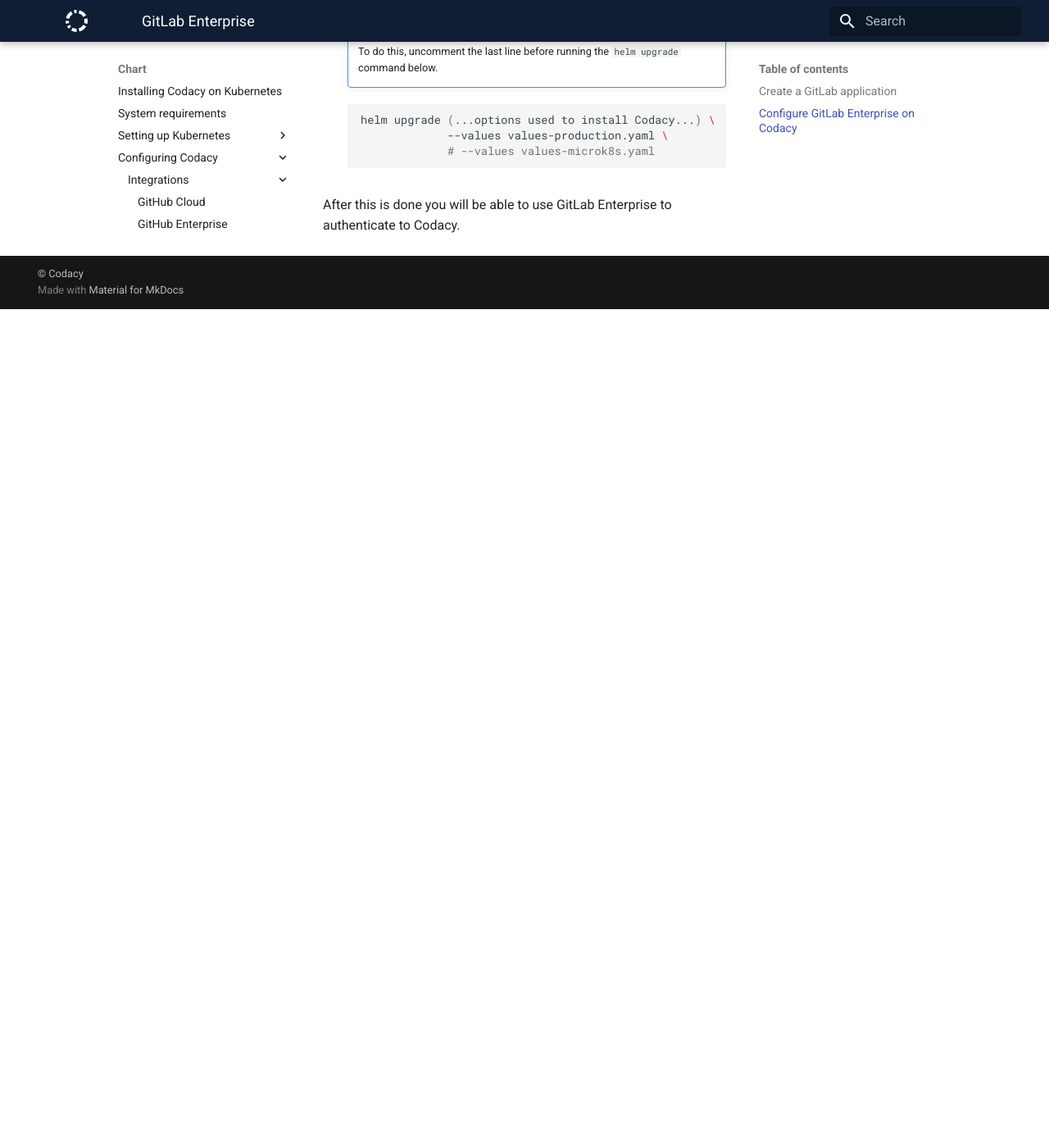
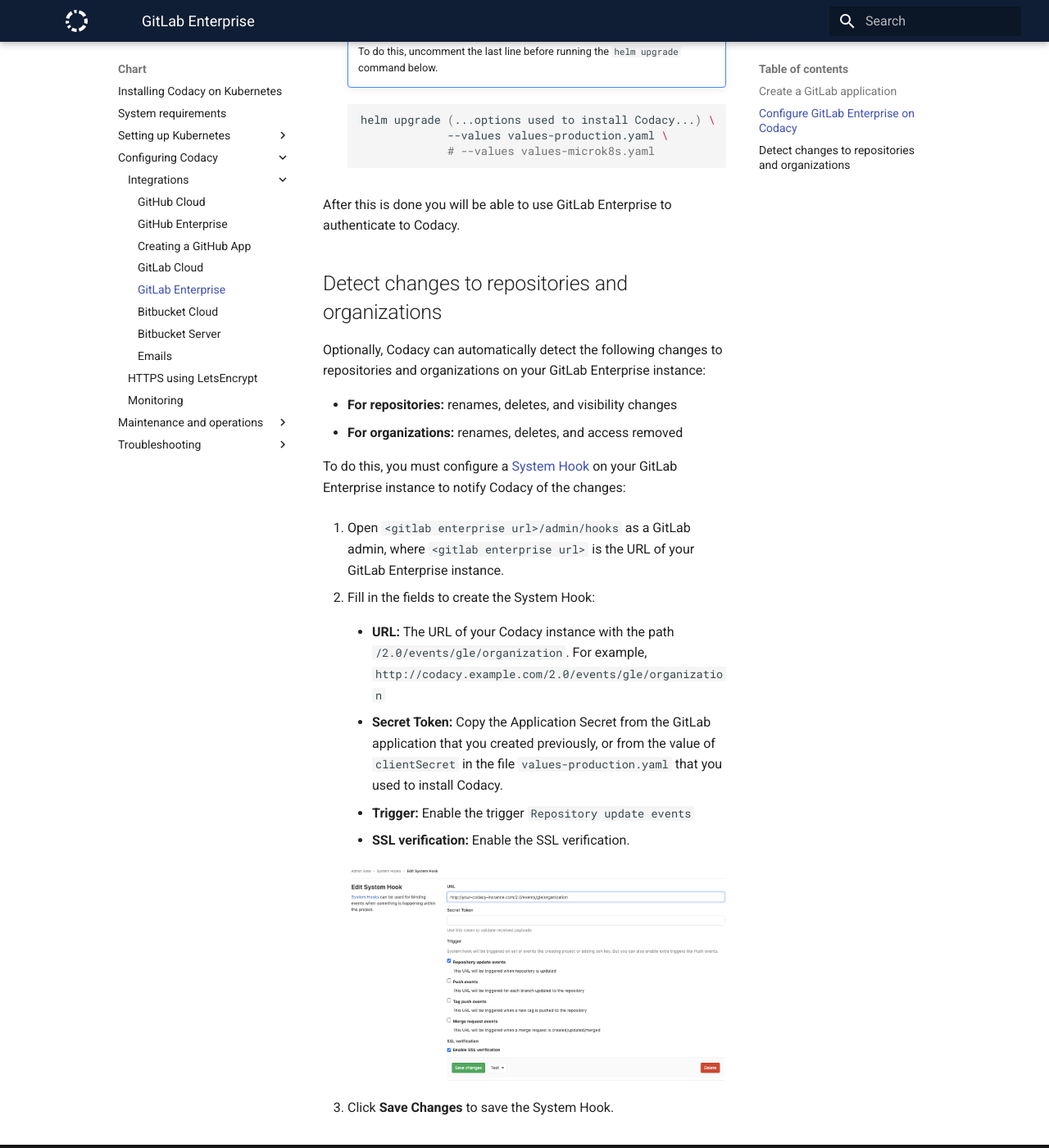
Before and after one commit to codacy/chart, an MkDocs documentation site: the page built from docs/configuration/integrations/gitlab-enterprise.md, in a window 1280 px wide and 1400 px high, scrolled down 2004 px. Shown: the whole window at 82% size. Built offline with MkDocs 1.6.1 and Material for MkDocs 9.7.7, drawn with Linux system fonts in a browser that asks for light colours; comment, search, counter and statistics services are not loaded; before the commit the page ends 2381 px from its top, so only the background shows below that; some of the changed text lies outside the part shown.

Commit message:
feature: Adds gitlab enterprise documentation for system hooks CY-2070 (#502)
* feature: Adds gitlab enterprise documentation CY-2070

* doc: Edit instructions on how to create GitLab Enterprise System Hook

These are mainly style changes. I also clarified that this step is
optional, and focused the title of the section and the introduction
on the benefits that customers will obtain if they perform the
configuration.

Co-authored-by: Paulo Ribeiro <paulo.ribeiro@codacy.com>

````diff
--- a/docs/configuration/integrations/gitlab-enterprise.md
+++ b/docs/configuration/integrations/gitlab-enterprise.md
@@ -6,7 +6,7 @@
 
 To integrate Codacy with GitLab Enterprise, you must create a GitLab application:
 
-1.  Open `<gitlab enterprise url>/profile/applications`, where `<gitlab enterprise url>` is the URL of your GitLab Enterprise instance.
+1.  Open `<gitlab enterprise url>/profile/applications` as a GitLab admin, where `<gitlab enterprise url>` is the URL of your GitLab Enterprise instance.
 
 2.  Fill in the fields to register your Codacy instance on GitLab:
 
@@ -64,3 +64,28 @@
     ```
 
 After this is done you will be able to use GitLab Enterprise to authenticate to Codacy.
+
+## Detect changes to repositories and organizations
+
+Optionally, Codacy can automatically detect the following changes to repositories and organizations on your GitLab Enterprise instance:
+
+-   **For repositories:** renames, deletes, and visibility changes
+-   **For organizations:** renames, deletes, and access removed
+
+To do this, you must configure a [System Hook](https://docs.gitlab.com/ee/system_hooks/system_hooks.html) on your GitLab Enterprise instance to notify Codacy of the changes:
+
+1.  Open `<gitlab enterprise url>/admin/hooks` as a GitLab admin, where `<gitlab enterprise url>` is the URL of your GitLab Enterprise instance.
+
+2.  Fill in the fields to create the System Hook:
+
+    -   **URL:** The URL of your Codacy instance with the path `/2.0/events/gle/organization`. For example, `http://codacy.example.com/2.0/events/gle/organization`
+
+    -   **Secret Token:** Copy the Application Secret from the GitLab application that you created previously, or from the value of `clientSecret` in the file `values-production.yaml` that you used to install Codacy.
+
+    -   **Trigger:** Enable the trigger `Repository update events`
+
+    -   **SSL verification:** Enable the SSL verification.
+
+    ![GitLab Enterprise System Hook](images/gitlab-enterprise-system-hook.png)
+
+3.  Click **Save Changes** to save the System Hook.
````
Also changed, not shown: README.md (+2 -0 lines), docs/configuration/integrations/images/gitlab-enterprise-system-hook.png (added).
